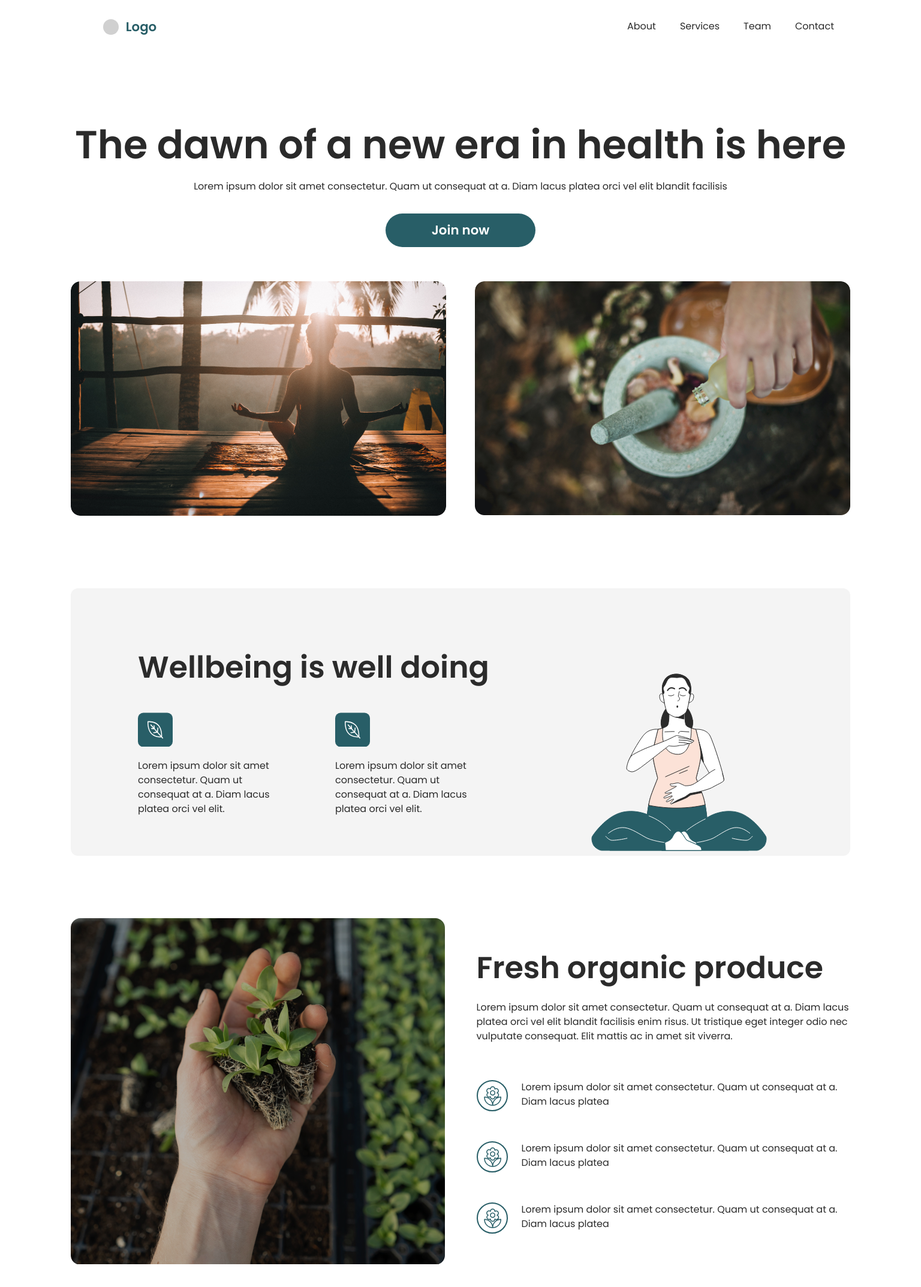
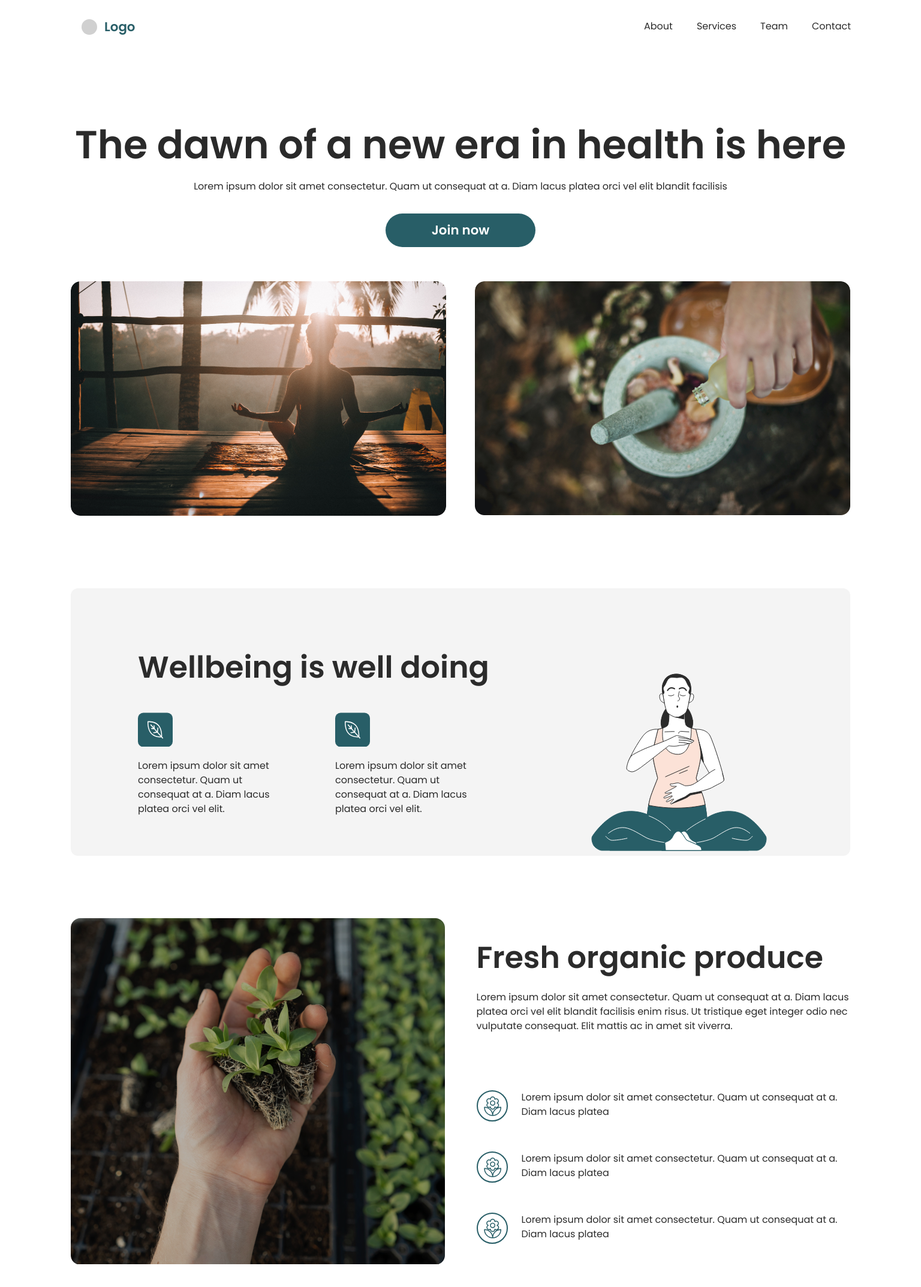
Before and after one commit to thelscon/Minimalistic-Responsive-Landing-Pages, an Angular app: page / in a window 1536 px wide. Shown: the top 2146 px of the page at 60% size. Built offline with nearby package versions, Linux system fonts and the light colour scheme.

Commit message:
style adjustments

```diff
--- a/src/app/app.component.css
+++ b/src/app/app.component.css
@@ -12,15 +12,12 @@
 
 @media(min-width: 50px) {
     .header-component {
-        margin: 27px 8.1395348% 32px 8.1395348%;
+        margin: 27px 8.1395348% 32px;
 
         column-gap: 35px;
     }
     .main-conponent {
-        margin-left: 8.1395348%;
-        margin-right: 8.1395348%;
-        /* margin-left: 35px;
-        margin-right: 35px; */
+        margin: 0 8.1395348%;
     }
 }
 
@@ -31,22 +28,15 @@
         column-gap: 70px;
     }
     .main-conponent {
-        margin-left: 6.8359375%;
-        margin-right: 6.8359375%;
-        /* margin-left: 70px;
-        margin-right: 70px; */
+        margin: 0 6.8359375%;
     }
 }
 
 @media(min-width: 1440px) {
     .header-component {
-        margin-top: 32px;
-        margin-bottom: 71px;
+        margin: 32px 4.7916666% 71px 6.111111%;
     }
     .main-conponent {
-        margin-left: 4.8611111%;
-        margin-right: 4.8611111%;
-        /* margin-left: 70px;
-        margin-right: 70px; */
+        margin: 0 4.8611111%;
     }
 }
--- a/src/app/main/frash-organic-produce/frash-organic-produce.component.css
+++ b/src/app/main/frash-organic-produce/frash-organic-produce.component.css
@@ -82,13 +82,16 @@
         margin: 0;
 
         grid-template-columns: 429.5px;
+        align-self: center;
     }
 
     .title {
-        margin: 2px 0 4px 0;
+        margin: 0 0 4px 0;
         text-align: left;
         font-size: 50.52px;
         line-height: 62px;
+
+        align-self: end;
     }
 
     .content {
@@ -109,7 +112,7 @@
     }
 
     .title {
-        margin: 52px 0 12px 0;
+        margin: 0 0 12px 0;
     }
 
     .content {
--- a/src/app/main/main.component.css
+++ b/src/app/main/main.component.css
@@ -70,8 +70,10 @@
                                 'image content'
                                 'image list';
         grid-template-columns: repeat(2, minmax(min-content, max-content));
-        grid-template-rows: repeat(2, max-content) 1fr;
+        grid-template-rows: repeat(3, max-content);
+        align-content: center;
         justify-items: left;
+        /* align-items: center; */
         column-gap: 25px;
     }
 }
@@ -90,7 +92,7 @@
 
         grid-template-areas:    'title title image'
                                 'first second image';
-        grid-template-columns: max-content max-content 1fr;
+        grid-template-columns: repeat(2, minmax(min-content, max-content)) 1fr;
         column-gap: 0;
     }
     .frash-organic-produce {
--- a/src/app/main/wellbeing/wellbeing.component.css
+++ b/src/app/main/wellbeing/wellbeing.component.css
@@ -1,4 +1,5 @@
 .title {
+    max-width: 589px;
     grid-area: title;
 
     font-family: 'Poppins';
```
